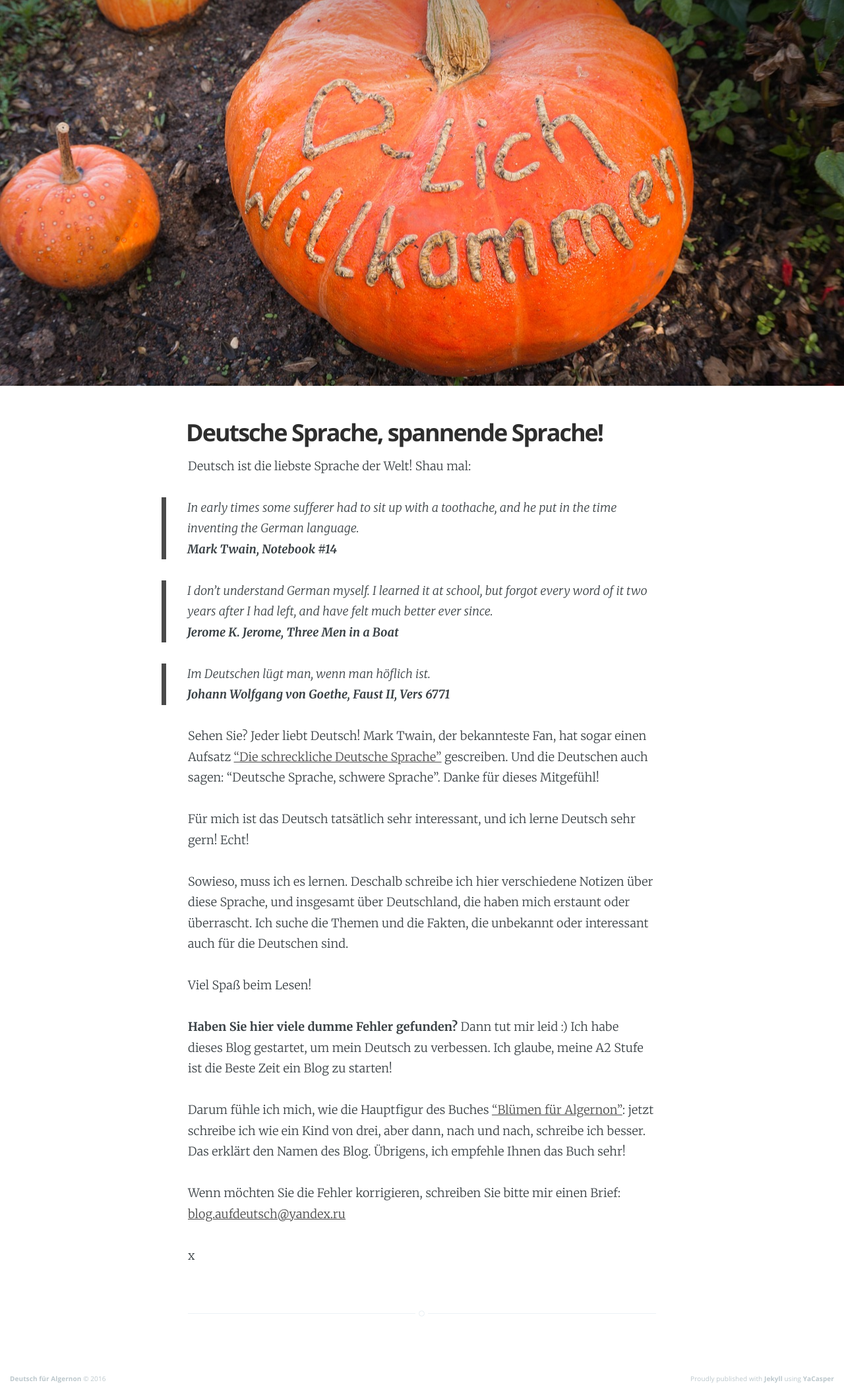
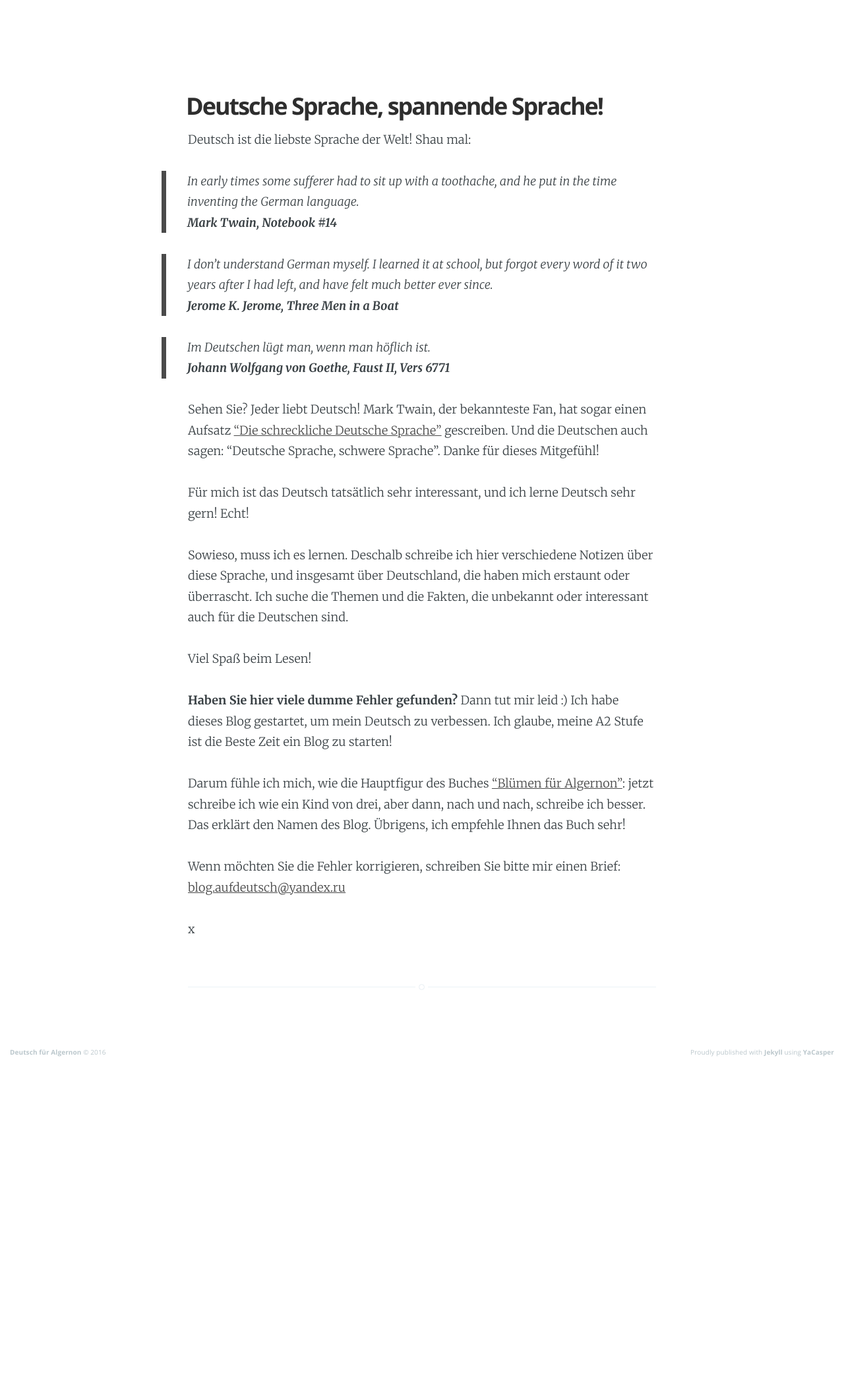
Before and after one commit to thit-ga-luoc/thit-ga-luoc.github.io-yacasper, a Jekyll site: the page built from about.md, in a window 1280 px wide. Shown: the whole page at 66% size. Built offline with Jekyll 4.4.1, drawn with Linux system fonts in a browser that asks for light colours; nearby versions of some CDN libraries; after the commit the page ends 1614 px from its top, so only the background shows below that.

Commit message:
Update page.html

```diff
--- a/_layouts/page.html
+++ b/_layouts/page.html
@@ -12,9 +12,9 @@ logo: 'assets/images/ghost.png'
 <!-- Everything inside the #post tags pulls data from the page -->
 <!-- #post -->
 
-<header class="main-header post-head {% if page.cover %}" style="background-image: url({{ site.baseurl }}{{ page.cover }}){% else %}no-cover{% endif %}">
-    <nav class="main-nav {% if page.cover %}overlay{% endif %} clearfix">
-        {% if page.logo %}<a class="blog-logo" href="{{ site.baseurl }}"><img src="{{ site.baseurl }}{{ page.logo }}" alt="Blog Logo" /></a>{% endif %}
+<header class="main-header post-head {% if layout.cover %}" style="background-image: url({{ site.baseurl }}{{ layout.cover }}){% else %}no-cover{% endif %}">
+    <nav class="main-nav {% if layout.cover %}overlay{% endif %} clearfix">
+        {% if page.logo %}<a class="blog-logo" href="{{ site.baseurl }}"><img src="{{ site.baseurl }}{{ layout.logo }}" alt="Blog Logo" /></a>{% endif %}
         {% if page.navigation %}
             <a class="menu-button icon-menu" href="#"><span class="word">Menu</span></a>
             {{ include navigation.html }}
```
